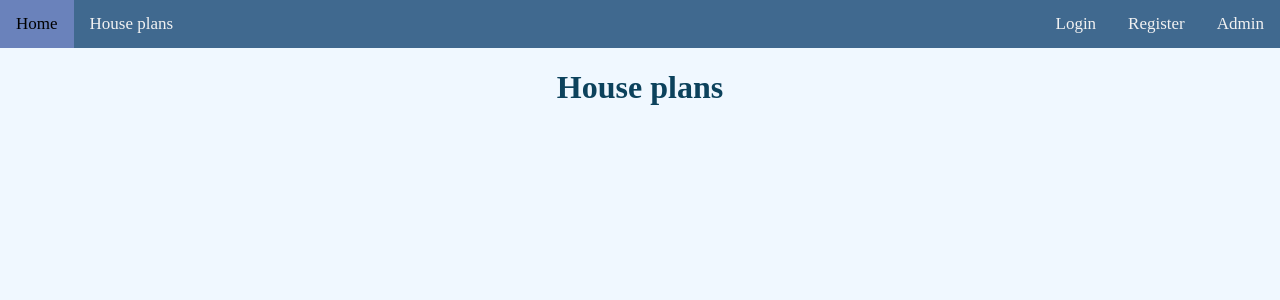
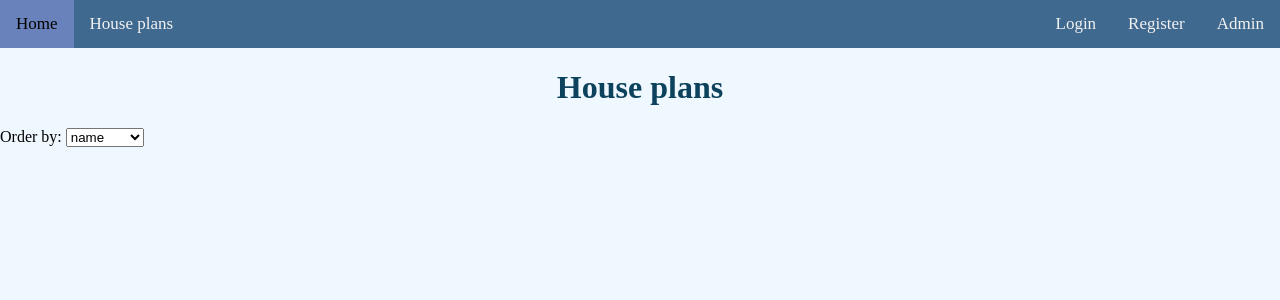
Before and after one commit to Salonce/constructionWebsite, a Django app: page /housePlanBrowser/ in a window 1280 px wide. Shown: the top 300 px of the page. Run offline with Django 4.2, Linux system fonts and the light colour scheme; data that the repository does not hold is empty.

Commit message:
GET modifications

```diff
--- a/construction/templates/housePlanBrowser.html
+++ b/construction/templates/housePlanBrowser.html
@@ -5,14 +5,21 @@
 
 <div id="flexWindow">
 <h1>House plans</h1>
-
-
-<!-- <p id="addHouse"><a href="addHouse/">Add house</a></p> -->
 </div>
 
+<form action="" method="get" name="orderForm" id="orderForm">
+  {% csrf_token %}
+  <label for="order">Order by:</label>
+  <select name="order" id="order" >   <!--   onchange="orderSend()"   -->
+      <option value="name" {% if order == "name" %} selected="selected" {% endif %}>name</option>
+      <option value="total-area" {% if order == "total_area" %} selected="selected" {% endif %}>total area</option>
+      <option value="price" {% if order == "price" %} selected="selected" {% endif %}>price</option>
+      <option value="rooms" {% if order == "rooms" %} selected="selected" {% endif %}>rooms</option>
+  </select>
+</form>
 
 <div id="housePlanArray">
-    {% for house in housePlans %}
+    {% for house in house_plans %}
         <a href="{{house.id}}" id="housePlanBlock">
             <div id="houseName">{{ house.name }}</div>
             <div id="houseTotalArea">{{ house.total_area }}m2</div>
--- a/construction/views.py
+++ b/construction/views.py
@@ -17,11 +17,21 @@ def home(request):
 
 
 def housePlanBrowser(request):
-  housePlans = HousePlan.objects.all().values()
+  house_plans = HousePlan.objects.all().values()
+
+  order = None
+  if "order" in request.GET:
+    order = request.GET['order']
+    if order == 'total-area':
+      order = "total_area"
+    house_plans = HousePlan.objects.all().order_by(order)
+  else:
+    house_plans = HousePlan.objects.all().order_by("name")
+
   context = {
-    'housePlans': housePlans
+    'house_plans': house_plans,
+    'order': order,
   }
-
   template = loader.get_template('housePlanBrowser.html')
   return HttpResponse(template.render(context, request))
 
@@ -101,26 +111,14 @@ def logoutPage(request):
 @allowOnlySpecificRoles(allowed_roles=['customer'])
 def userFavourites(request):
 
-  user_favourites = UserFavourite.objects.filter(user=request.user).order_by("house_plan__price")
-
-  order = 'nothing'
-  if request.method == 'GET':
-    if request.GET:
-      order = request.GET['order']
-      if order == 'total-area':
-        order = "total_area"
-      user_favourites = UserFavourite.objects.filter(user=request.user).all().order_by("house_plan__" + order)
-  print(order)
-  #print(request.__dict__.get('environ'))
-
-  #.values("favourite")
-  #house_plans = []
-  #i = 0
-
-  #for x in house_plans_ids:
-  #  house_plans =
-  #house_plans = [h["favourite"] for h in house_plans]
-  #print('ORDERS:', user_favourites)
+  order =  None
+  if "order" in request.GET:
+    order = request.GET['order']
+    if order == 'total-area':
+      order = "total_area"
+    user_favourites = UserFavourite.objects.filter(user=request.user).all().order_by("house_plan__" + order)
+  else:
+    user_favourites = UserFavourite.objects.filter(user=request.user).order_by("house_plan__name")
 
   template = loader.get_template('userFavourites.html')
   context = {
--- a/static/js/scripts.js
+++ b/static/js/scripts.js
@@ -1,48 +1,22 @@
-//document.getElementById("orderForm").onchange = {
-//    orderSend(){ document.getElementById("orderForm").submit();
-//    document.getElementById("test").innerHTML;}
-
 
 $(document).on("change", "#order", function (target) {
-  let a = $("#order").val()
+  //let a = $("#order").val()
   document.getElementById("orderForm").submit()
 
   //window.alert(a);
   //console.log(a);
 });
 
-function switchSelected(){
-    //var select = document.getElementById('order');
-    //var value = select.options[select.selectedIndex].value;
-    //value = "rooms"
-    //document.getElementById("test").innerHTML = "asdsdas";
 
-    const changeSelected = (e) => {
-    const $select = document.querySelector('#order');
-    $select.value = 'rooms'
-    };
+/*
+document.getElementById("orderForm").onchange = {
+   orderSend(){ document.getElementById("orderForm").submit();
+    document.getElementById("test").innerHTML;}
+
+function orderSend(){
+   window.alert("dsadx");
+   document.getElementById("test").innerHTML;
 }
 
-
-
-//function orderSend(){
-//    window.alert("dsadx");
-//    document.getElementById("test").innerHTML;
-//}
-/*
 $(document).on("change", "#order", function (target) {
-
-  let a = $("#order");
-  $.ajax({
-    type: "POST",
-    url: "/userFavourites/",
-    headers: { "X-CSRFToken": csrftoken },
-    data: $("orderForm").serialize(),
-    success: function (response) {
-      console.log("response")
-      console.log(response)
-      a.prop("selected", "selected");
-     }
-  });
-});
 */
```
Also changed, not shown: construction/templates/settings.html (added, +15 -0 lines).
